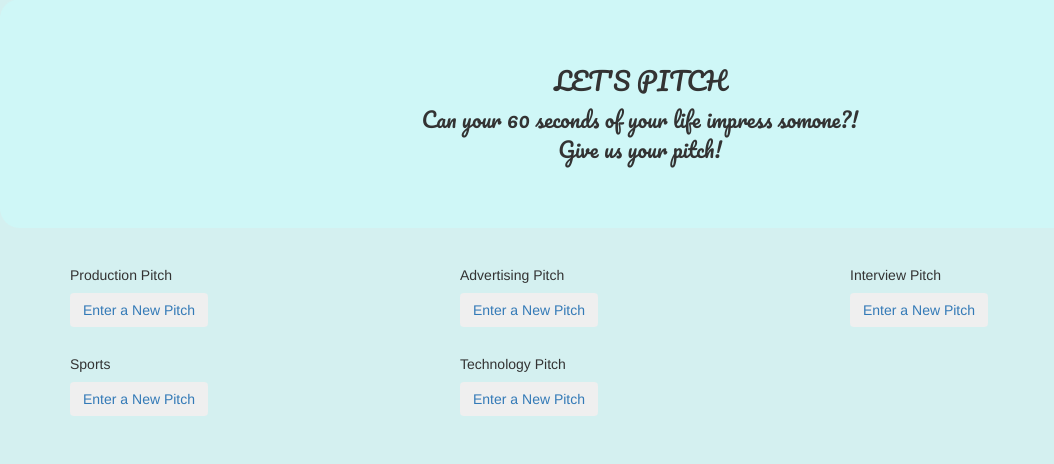
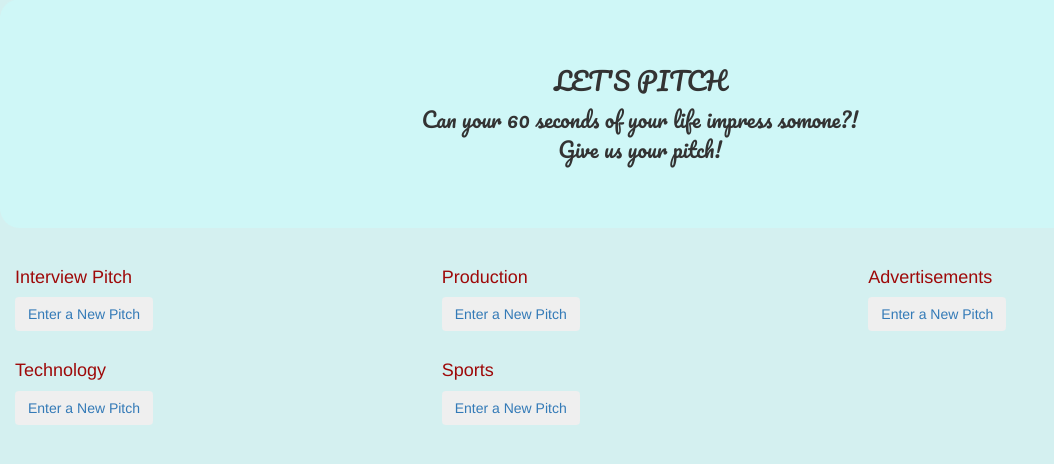
Before and after one commit to patrickrop-cloud/Pitches-App, a Flask app: page / in a window 1280 px wide. Shown: the part 73-537 px from the top of the page, without its empty margins (0-1054 px from the left). Run offline with Flask 2, Linux system fonts and the light colour scheme; data that the repository does not hold is empty; some libraries are stand-ins or nearby versions.

Commit message:
git commit --amend --no-edit

```diff
--- a/app/templates/index.html
+++ b/app/templates/index.html
@@ -2,7 +2,7 @@
 {%import 'macro.html' as macro %}
 {% block styles%} {{ super() }}
 <link rel="stylesheet" href="{{url_for('static',filename='css/index.css')}}">
-
+<link href="https://fonts.googleapis.com/css2?family=Pacifico&display=swap" rel="stylesheet">
 {% endblock %}
 
 {% block content %}
@@ -12,22 +12,26 @@
 </div>
 
 <body>
-  <div class="container">
-    <div class="d-flex justify-content-center row">
-      <div class="card-groups">
         <div class=" col-md-4">
           <div class="card-body">
-            <h5 class="card-title">Production Pitch</h5>
+            <h4 class="card-title" style="color: rgb(158, 9, 9);">Interview Pitch</h4>
+            <button type="button" class="btn btn-outline-primary"><a href="../pitch/">Enter a New
+                Pitch</a></button><br><br>
+            {{ macro.showPitch(interview) }}
+          </div>
+        </div>
+        <div class=" col-md-4">
+          <div class="card-body">
+            <h4 class="card-title" style="color: rgb(158, 9, 9);">Production</h4>
             <button type="button" class="btn btn-outline-primary"><a href="../pitch/">Enter a New
                 Pitch</a></button><br><br>
             {{ macro.showPitch(production) }}
-
           </div>
         </div>
 
         <div class=" col-md-4">
           <div class="card-body">
-            <h5 class="card-title">Advertising Pitch</h5>
+            <h4 class="card-title" style="color: rgb(158, 9, 9);">Advertisements</h4>
             <button type="button" class="btn btn-outline-primary"><a href="../pitch/">Enter a New
                 Pitch</a></button><br><br>
             {{ macro.showPitch(advertising) }}
@@ -36,26 +40,19 @@
 
         <div class=" col-md-4">
           <div class="card-body">
-            <h5 class="card-title">Interview Pitch</h5>
+            <h4 class="card-title" style="color: rgb(158, 9, 9);">Technology</h4>
             <button type="button" class="btn btn-outline-primary"><a href="../pitch/">Enter a New
                 Pitch</a></button><br><br>
-            {{ macro.showPitch(interview) }}
+            {{ macro.showPitch(technology) }}
           </div>
         </div>
+
         <div class=" col-md-4">
           <div class="card-body">
-            <h5 class="card-title">Sports</h5>
+            <h4 class="card-title" style="color: rgb(158, 9, 9);">Sports</h4>
             <button type="button" class="btn btn-outline-primary"><a href="../pitch/">Enter a New
                 Pitch</a></button><br><br>
             {{ macro.showPitch(sport) }}
-          </div>
-        </div>
-        <div class=" col-md-4">
-          <div class="card-body">
-            <h5 class="card-title">Technology Pitch</h5>
-            <button type="button" class="btn btn-outline-primary"><a href="../pitch/">Enter a New
-                Pitch</a></button><br><br>
-            {{ macro.showPitch(technology) }}
           </div>
         </div>
       </div>
```
